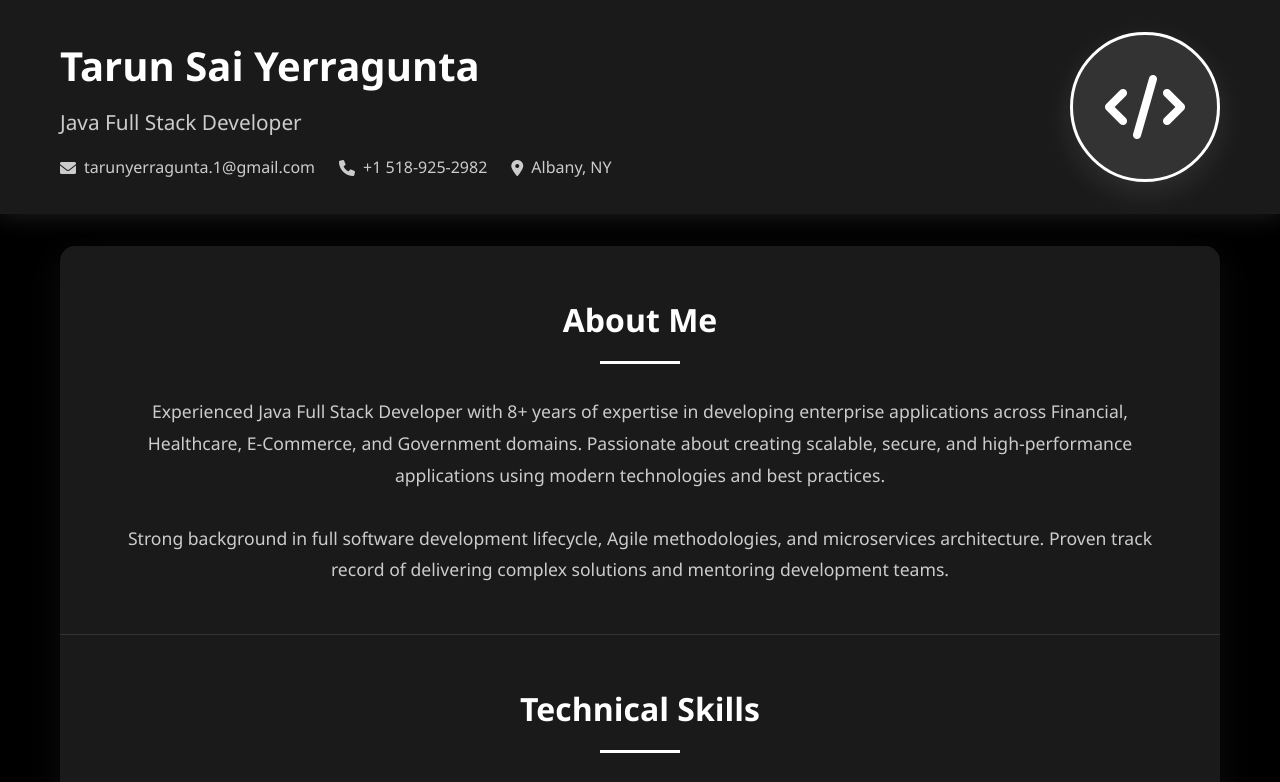
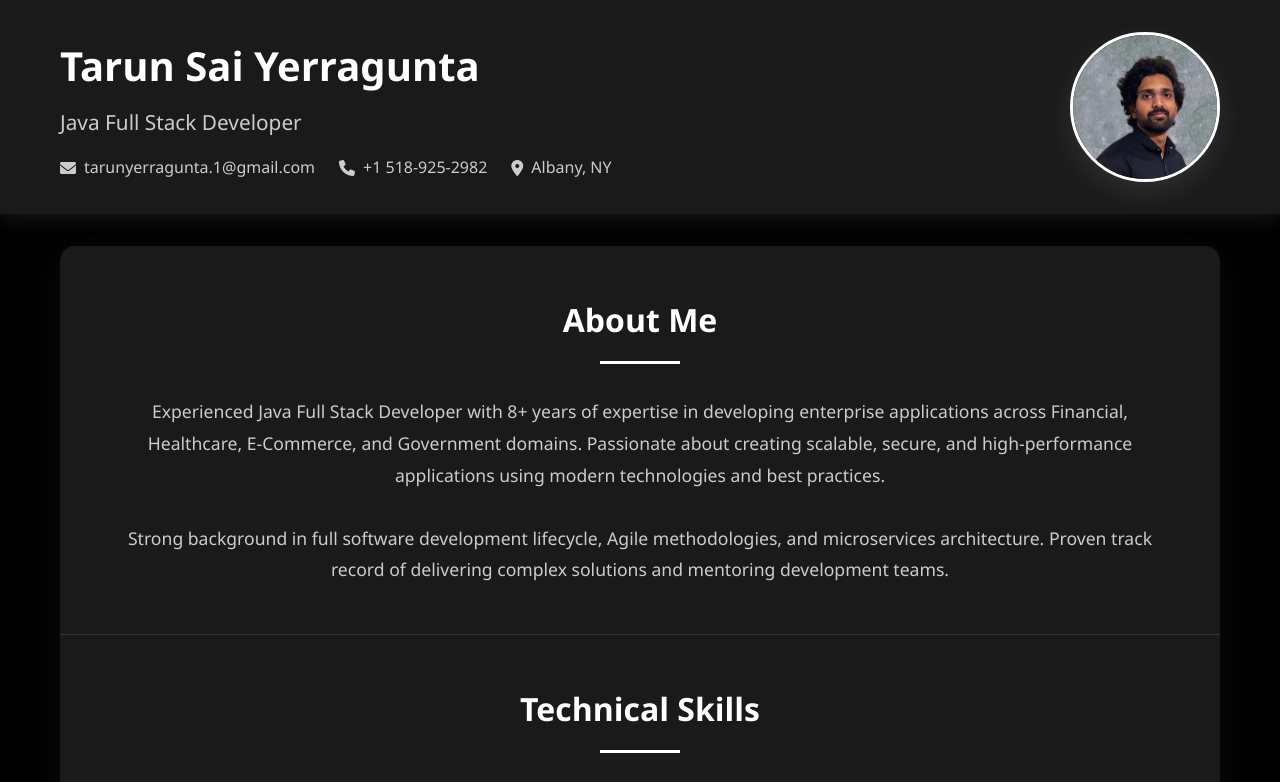
Before and after one commit to TARUN-YERRAGUNTA/github.io, a plain HTML site: page index.html in a window 1280 px wide. Shown: the top 782 px of the page. Drawn offline with Linux system fonts and the light colour scheme.

Commit message:
Updated index.html

```diff
--- a/index.html
+++ b/index.html
@@ -393,7 +393,7 @@
                     </div>
                 </div>
                 <div class="profile-image">
-                    <i class="fas fa-code"></i>
+                   <img src="Tarun_photo.jpg" alt="Tarun Sai Yerragunta" style="width: 100%; height: 100%; border-radius: 50%; object-fit: cover;">
                 </div>
             </div>
         </div>
@@ -627,4 +627,5 @@
         </div>
     </footer>
 </body>
+
 </html>
```
